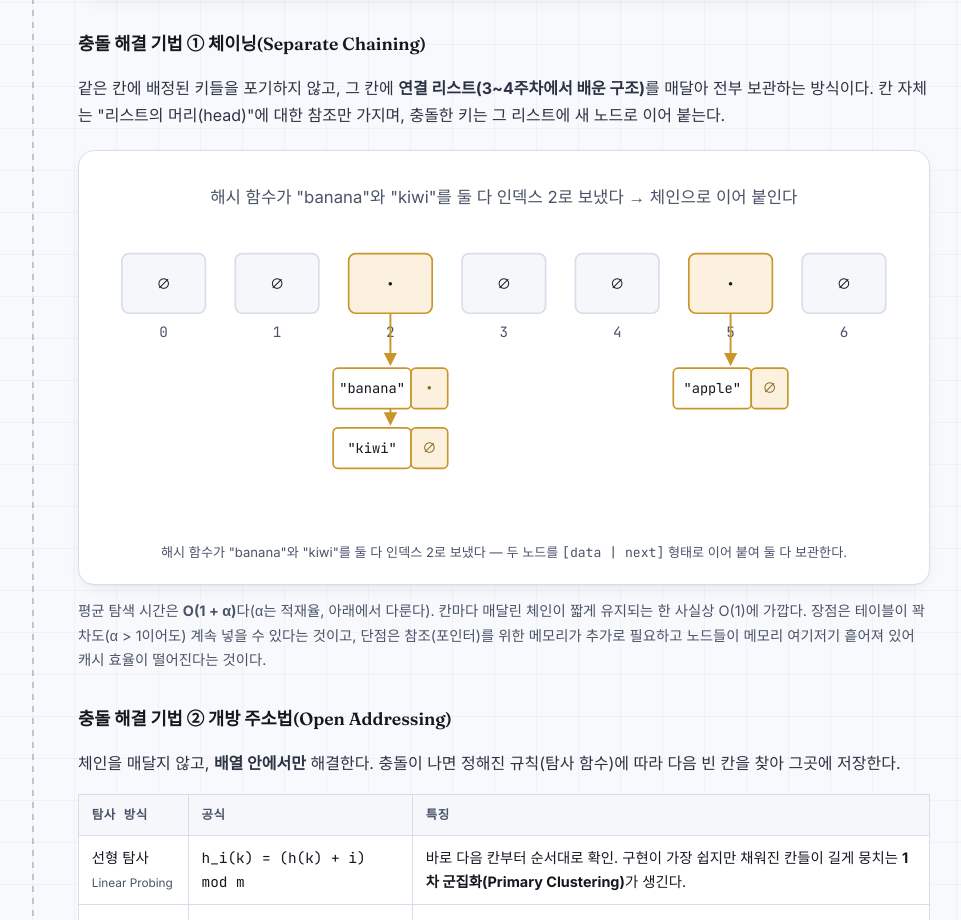
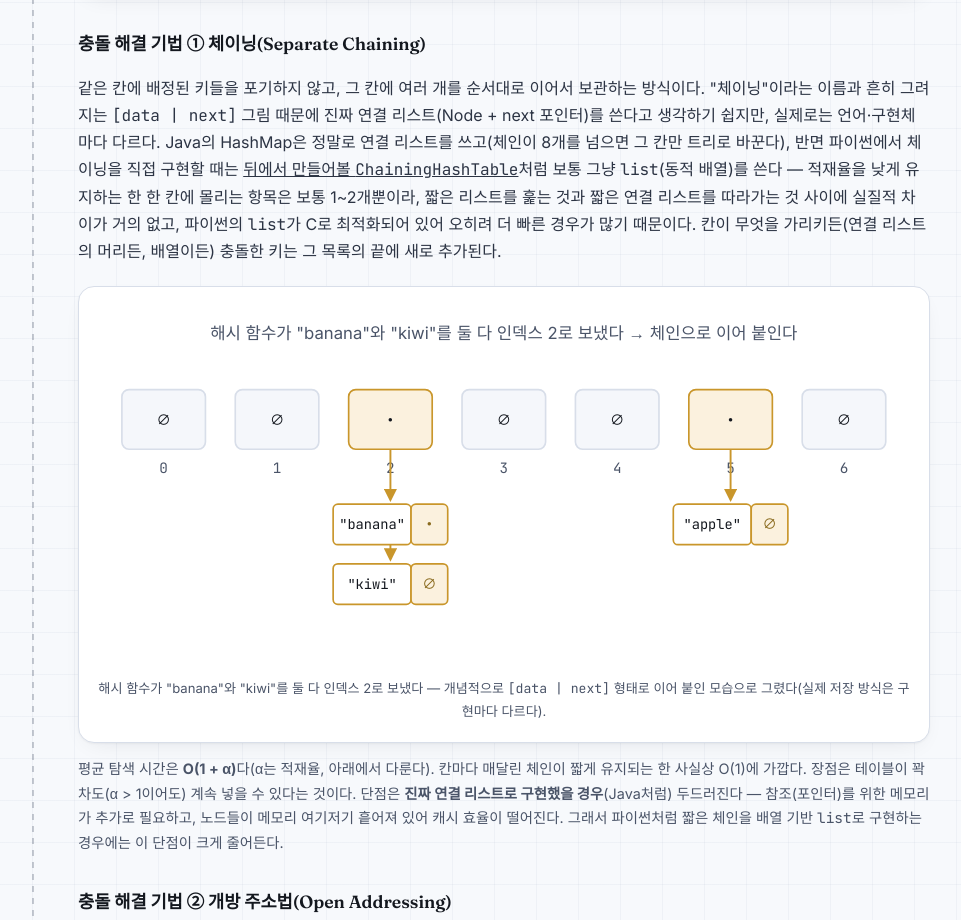
Before and after one commit to Jungu-Lee/datastructure, a plain HTML site: page week-06.html in a window 1280 px wide. Shown: the part 2770-3690 px from the top of the page, without its empty margins (136-1097 px from the left). Drawn offline with Linux system fonts and the light colour scheme.

Commit message:
Add files via upload

```diff
--- a/week-06.html
+++ b/week-06.html
@@ -264,7 +264,7 @@ d[<span class="str">"바나나"</span>] = 2000
   </div>
 
   <h3>충돌 해결 기법 ① 체이닝(Separate Chaining)</h3>
-  <p>같은 칸에 배정된 키들을 포기하지 않고, 그 칸에 <b>연결 리스트(3~4주차에서 배운 구조)</b>를 매달아 전부 보관하는 방식이다. 칸 자체는 "리스트의 머리(head)"에 대한 참조만 가지며, 충돌한 키는 그 리스트에 새 노드로 이어 붙는다.</p>
+  <p>같은 칸에 배정된 키들을 포기하지 않고, 그 칸에 여러 개를 순서대로 이어서 보관하는 방식이다. "체이닝"이라는 이름과 흔히 그려지는 <code>[data | next]</code> 그림 때문에 진짜 연결 리스트(Node + next 포인터)를 쓴다고 생각하기 쉽지만, 실제로는 언어·구현체마다 다르다. Java의 HashMap은 정말로 연결 리스트를 쓰고(체인이 8개를 넘으면 그 칸만 트리로 바꾼다), 반면 파이썬에서 체이닝을 직접 구현할 때는 <a href="#impl">뒤에서 만들어볼 <code>ChainingHashTable</code></a>처럼 보통 그냥 <code>list</code>(동적 배열)를 쓴다 — 적재율을 낮게 유지하는 한 한 칸에 몰리는 항목은 보통 1~2개뿐이라, 짧은 리스트를 훑는 것과 짧은 연결 리스트를 따라가는 것 사이에 실질적 차이가 거의 없고, 파이썬의 <code>list</code>가 C로 최적화되어 있어 오히려 더 빠른 경우가 많기 때문이다. 칸이 무엇을 가리키든(연결 리스트의 머리든, 배열이든) 충돌한 키는 그 목록의 끝에 새로 추가된다.</p>
   <div class="diagram">
 <svg viewBox="0 0 680 300" xmlns="http://www.w3.org/2000/svg" role="img" aria-labelledby="chainTitle">
 <title id="chainTitle">체이닝(Separate Chaining) 예시 다이어그램</title>
@@ -311,9 +311,9 @@ d[<span class="str">"바나나"</span>] = 2000
 <text x="514.64" y="187.0" text-anchor="middle" font-family="JetBrains Mono, monospace" font-size="11.5" fill="var(--ink)">"apple"</text>
 <text x="562.64" y="187.0" text-anchor="middle" font-family="JetBrains Mono, monospace" font-size="12" fill="#8A6B1F">&#8709;</text>
 </svg>
-    <figcaption>해시 함수가 "banana"와 "kiwi"를 둘 다 인덱스 2로 보냈다 — 두 노드를 <code>[data | next]</code> 형태로 이어 붙여 둘 다 보관한다.</figcaption>
+    <figcaption>해시 함수가 "banana"와 "kiwi"를 둘 다 인덱스 2로 보냈다 — 개념적으로 <code>[data | next]</code> 형태로 이어 붙인 모습으로 그렸다(실제 저장 방식은 구현마다 다르다).</figcaption>
   </div>
-  <p style="font-size:.9rem; color:var(--steel); margin-top:.9rem;">평균 탐색 시간은 <b>O(1 + α)</b>다(α는 적재율, 아래에서 다룬다). 칸마다 매달린 체인이 짧게 유지되는 한 사실상 O(1)에 가깝다. 장점은 테이블이 꽉 차도(α &gt; 1이어도) 계속 넣을 수 있다는 것이고, 단점은 참조(포인터)를 위한 메모리가 추가로 필요하고 노드들이 메모리 여기저기 흩어져 있어 캐시 효율이 떨어진다는 것이다.</p>
+  <p style="font-size:.9rem; color:var(--steel); margin-top:.9rem;">평균 탐색 시간은 <b>O(1 + α)</b>다(α는 적재율, 아래에서 다룬다). 칸마다 매달린 체인이 짧게 유지되는 한 사실상 O(1)에 가깝다. 장점은 테이블이 꽉 차도(α &gt; 1이어도) 계속 넣을 수 있다는 것이다. 단점은 <b>진짜 연결 리스트로 구현했을 경우</b>(Java처럼) 두드러진다 — 참조(포인터)를 위한 메모리가 추가로 필요하고, 노드들이 메모리 여기저기 흩어져 있어 캐시 효율이 떨어진다. 그래서 파이썬처럼 짧은 체인을 배열 기반 <code>list</code>로 구현하는 경우에는 이 단점이 크게 줄어든다.</p>
 
   <h3>충돌 해결 기법 ② 개방 주소법(Open Addressing)</h3>
   <p>체인을 매달지 않고, <b>배열 안에서만</b> 해결한다. 충돌이 나면 정해진 규칙(탐사 함수)에 따라 다음 빈 칸을 찾아 그곳에 저장한다.</p>
@@ -364,7 +364,7 @@ d[<span class="str">"바나나"</span>] = 2000
   </div>
   <p style="font-size:.9rem; color:var(--steel); margin-top:.9rem;"><b>삭제가 까다롭다는 점</b>도 기억해야 한다. 칸을 그냥 비워버리면(None) 그 칸을 건너뛰고 저장됐던 뒤쪽 키를 탐사로 다시 찾지 못하게 될 수 있다. 그래서 실제로는 "삭제됨" 표시(Tombstone)를 남겨, 탐사는 계속 통과시키되 새 삽입만 그 자리를 재사용하게 한다. 평균 탐색 시간은 <b>O(1/(1−α))</b>에 가깝지만, α가 1에 가까워질수록 체이닝보다 훨씬 급격하게 느려진다.</p>
 
-  <h3>직접 구현해보기 — 기본 해시 함수, 체이닝, 개방 주소법</h3>
+  <h3 id="impl">직접 구현해보기 — 기본 해시 함수, 체이닝, 개방 주소법</h3>
   <p>지금까지 배운 두 가지 충돌 해결 방식을 실제로 동작하는 파이썬 코드로 옮겨보자. 먼저 <a href="#playground">놀이터</a>에서 쓴 것과 같은 기본 해시 함수부터 정의한다.</p>
 <pre><code><span class="kw">def</span> <span class="fn">simple_hash</span>(key, m):
     total = sum(ord(ch) <span class="kw">for</span> ch <span class="kw">in</span> str(key))  <span class="cm"># 문자 코드 합</span>
```
